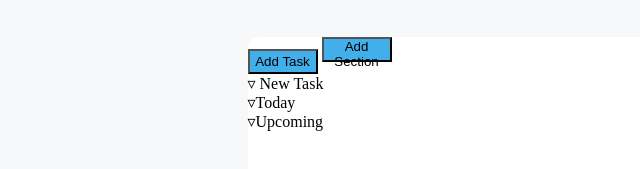
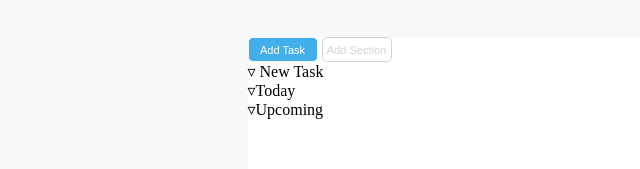
Before and after one commit to andreapanico12/html-css-toboolist, a plain HTML site: page index.html in a window 1280 px wide. Shown: the part 73-242 px from the top of the page, without its empty margins (0-640 px from the left). Drawn offline with Linux system fonts and the light colour scheme.

Commit message:
edit css buttons

```diff
--- a/Assets/style.css
+++ b/Assets/style.css
@@ -44,8 +44,23 @@ header span{
   padding-top: ;
 }
 
-.buttons{
+.button{
   width: 70px;
   height: 25px;
+  border-radius: 5px;
+  border: 1px solid #f6f8fa;
+  text-align: center;
+  font-size: 11px;
+}
+
+.button.button-primary{
   background-color:#42afea;
+  color: white;
+
 }
+
+.button.button-secondary{
+  background-color: white;
+  color: lightgrey;
+  border-color: lightgrey;
+}
--- a/index.html
+++ b/index.html
@@ -24,8 +24,9 @@
   <main>
     <section class="container-list">
 
-      <div>
-        <button class="buttons"> Add Task</button> <button class="buttons"> Add Section</button>
+      <div class="main-top">
+        <button class="button button-primary"> Add Task</button>
+         <button class="button button-secondary"> Add Section</button>
       </div>
 
       <!-- lists -->
```
